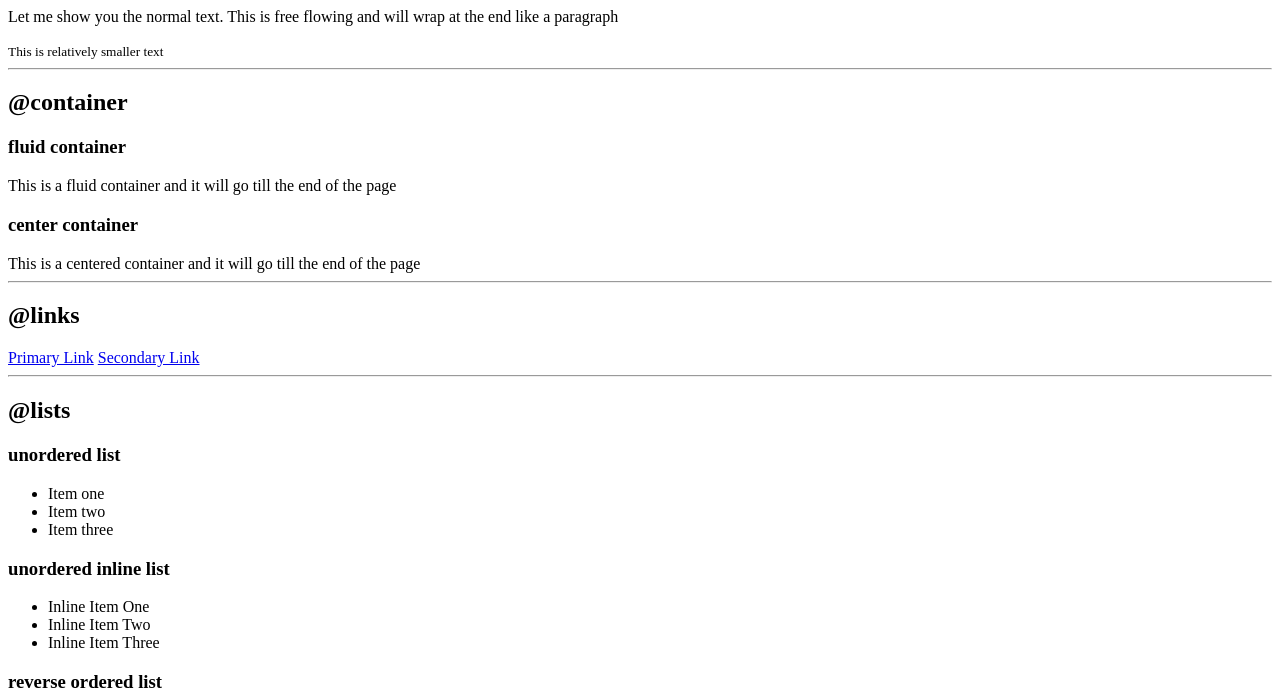
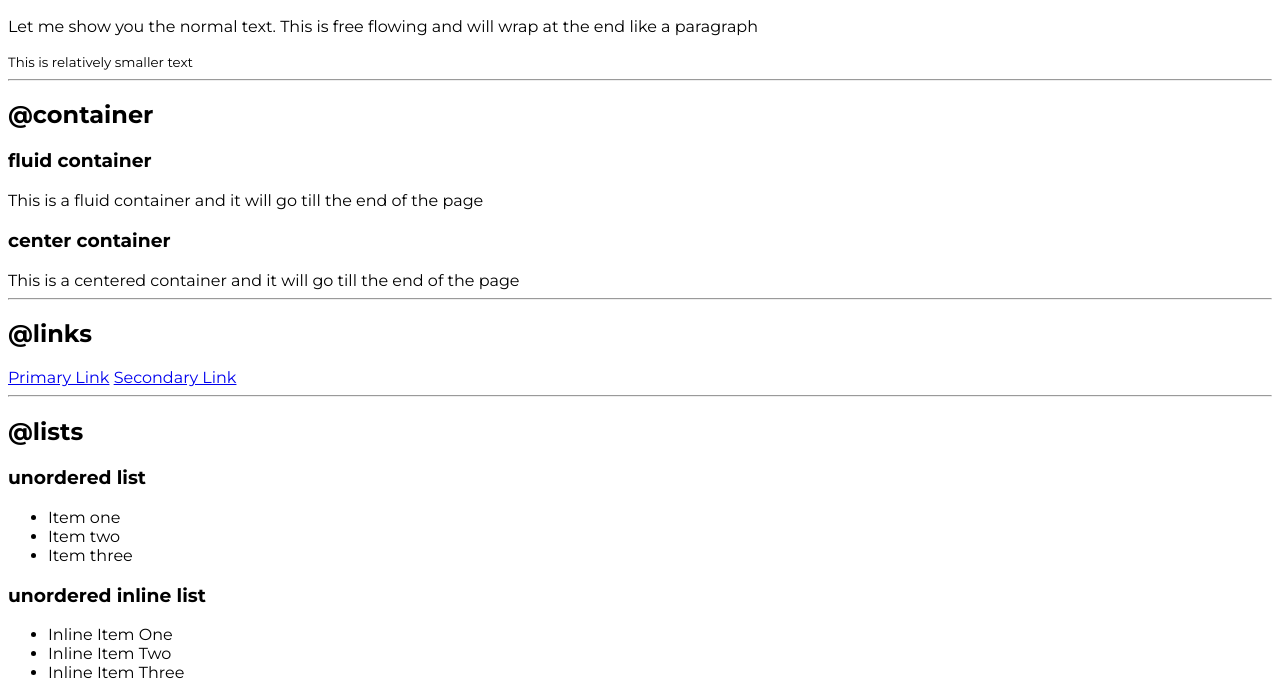
Before and after one commit to Sunil2201/neogcamp-lesson-3, a plain HTML site: page index.html in a window 1280 px wide. Shown: the part 282-980 px from the top of the page. Drawn offline with Linux system fonts and the light colour scheme.

Commit message:
style : introduction and typography

```diff
--- a/index.html
+++ b/index.html
@@ -4,6 +4,7 @@
     <meta charset="UTF-8">
     <meta http-equiv="X-UA-Compatible" content="IE=edge">
     <meta name="viewport" content="width=device-width, initial-scale=1.0">
+    <link rel="stylesheet" href="styles.css">
     <title>Component Library</title>
 </head>
 <body>
@@ -115,11 +116,5 @@
         </ul>
     </footer>
 
-
-
-
-
-
-
 </body>
 </html>
--- /dev/null
+++ b/styles.css
@@ -0,0 +1,5 @@
+@import url('https://fonts.googleapis.com/css2?family=Montserrat:wght@400;700&display=swap');
+
+body{
+    font-family: 'Montserrat', sans-serif;
+}
```
